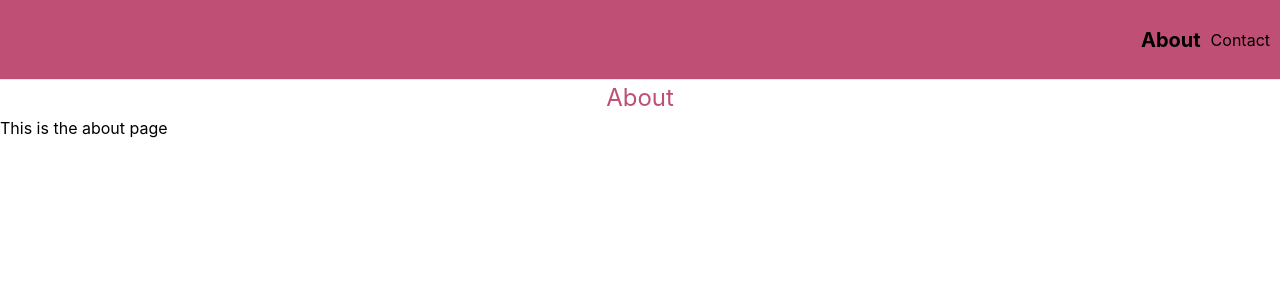
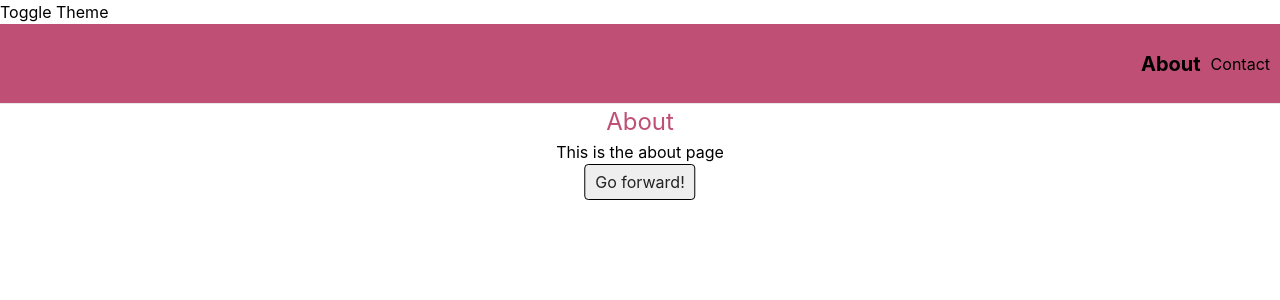
Before and after one commit to ViktorDojcinovski/multi_page_app, a React (Create React App) app: page /about in a window 1280 px wide. Shown: the top 300 px of the page. Built offline with nearby package versions, Linux system fonts and the light colour scheme.

Commit message:
Theme context

```diff
--- a/src/components/Header/Header.component.js
+++ b/src/components/Header/Header.component.js
@@ -1,4 +1,6 @@
+import { useContext } from "react";
 import { /* NavLink, */ Link, useLocation } from "react-router-dom";
+import { ThemeContext } from "../../contexts/ThemeContext";
 
 import "./Header.styles.css";
 
@@ -6,6 +8,8 @@ import "./Header.styles.css";
 
 const Header = () => {
   const location = useLocation();
+  // const themeContext = useContext(ThemeContext);
+  const { toggleTheme } = useContext(ThemeContext);
 
   console.log("location", location);
 
@@ -15,6 +19,7 @@ const Header = () => {
 
   return (
     <>
+      <button onClick={toggleTheme}>Toggle Theme</button>
       <div className="header_wrapper bg-primary">
         {/* Frontend 70 */}
         <Link to="about" className={isActive("/about") ? "active" : ""}>
--- /dev/null
+++ b/src/contexts/ThemeContext.js
@@ -0,0 +1,28 @@
+import { createContext, useState } from "react";
+
+/// ### Fronted 72 ### ///
+const ThemeContext = createContext();
+
+const ThemeProvider = ({ children }) => {
+  const [theme, setTheme] = useState("light");
+
+  const toggleTheme = () => {
+    // true/false ? 'first' : 'second'
+    setTheme((prevTheme) => {
+      return prevTheme === "light" ? "dark" : "light";
+    });
+  };
+
+  const contextValue = {
+    theme,
+    toggleTheme,
+  };
+
+  return (
+    <ThemeContext.Provider value={contextValue}>
+      {children}
+    </ThemeContext.Provider>
+  );
+};
+
+export { ThemeContext, ThemeProvider };
--- a/src/pages/About/About.component.js
+++ b/src/pages/About/About.component.js
@@ -1,4 +1,7 @@
+import { useContext } from "react";
+import { useHistory } from "react-router-dom";
 import styled from "styled-components";
+import { ThemeContext } from "../../contexts/ThemeContext";
 
 const Title = styled.h1`
   font-size: 1.5em;
@@ -6,11 +9,37 @@ const Title = styled.h1`
   color: ${(props) => props.theme.primary};
 `;
 
+const Description = styled.p`
+  font-size: 1em;
+  text-align: center;
+  color: #000;
+`;
+
+const Button = styled.button`
+  background-color: ${(props) => (props.th === "light" ? "#eee" : "#222")};
+  color: ${(props) => (props.th === "light" ? "#222" : "#eee")};
+  border: 1px solid black;
+  padding: 5px 10px;
+  border-radius: 4px;
+  margin-left: 50%;
+  transform: translate(-50%);
+`;
+
 const About = () => {
+  const history = useHistory();
+  const { theme } = useContext(ThemeContext);
+
+  const onClickHandler = () => {
+    history.goForward();
+  };
+
   return (
     <div>
       <Title>About</Title>
-      <p>This is the about page</p>
+      <Description>This is the about page</Description>
+      <Button onClick={onClickHandler} th={theme}>
+        Go forward!
+      </Button>
     </div>
   );
 };
--- a/src/pages/Contact/Contact.component.js
+++ b/src/pages/Contact/Contact.component.js
@@ -1,7 +1,7 @@
 import styled from "styled-components";
 import { useHistory } from "react-router-dom";
 import { useContext } from "react";
-import { AppContext } from "../../contexts/AppContext";
+import { ThemeContext } from "../../contexts/ThemeContext";
 
 // const component = 'Component';
 // `My ${component}` -- 'My ' + component;
@@ -20,14 +20,24 @@ const Description = styled.p`
   color: #000;
 `;
 
+const Button = styled.button`
+  background-color: ${(props) => (props.th === "light" ? "#eee" : "#222")};
+  color: ${(props) => (props.th === "light" ? "#222" : "#eee")};
+  border: 1px solid black;
+  padding: 5px 10px;
+  border-radius: 4px;
+  margin-left: 50%;
+  transform: translate(-50%);
+`;
+
 const Contact = () => {
-  const appContext = useContext(AppContext);
+  const { theme } = useContext(ThemeContext);
 
-  console.log("appContext", appContext);
   // Frontend 70
   const history = useHistory();
 
   const onClickHandler = () => {
+    // history.push("/products");
     history.goBack();
   };
 
@@ -35,7 +45,9 @@ const Contact = () => {
     <div>
       <Title>Contact</Title>
       <Description>Send us a message!</Description>
-      <button onClick={onClickHandler}>Go back!</button>
+      <Button onClick={onClickHandler} th={theme}>
+        Go back!
+      </Button>
     </div>
   );
 };
--- a/tailwind.config.js
+++ b/tailwind.config.js
@@ -5,6 +5,7 @@ module.exports = {
     extend: {
       colors: {
         primary: "#bf4f74",
+        secondary: "",
       },
     },
   },
```
Also changed, not shown: src/index.js (+6 -6 lines).
